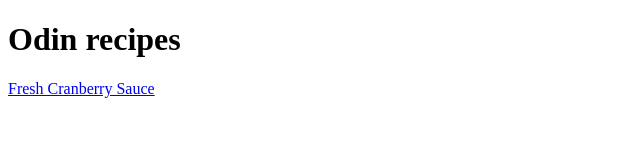
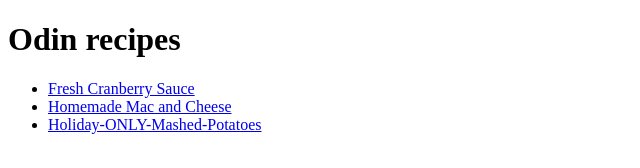
Before and after one commit to Loki966/odin-recipes, a plain HTML site: page index.html in a window 1280 px wide. Shown: the whole page, without its empty margins (0-640 px from the left). Drawn offline with Linux system fonts and the light colour scheme.

Commit message:
Format better, new recipe

```diff
--- a/index.html
+++ b/index.html
@@ -1,11 +1,23 @@
 <!DOCTYPE html>
-<html lang=en>
+<html lang="en">
   <head>
-    <meta charset="utf-8">
-
+    <meta charset="utf-8" />
   </head>
   <body>
     <h1>Odin recipes</h1>
-    <a href="odin-recipes/Fresh-Cranberry-Sauce.html">Fresh Cranberry Sauce</a>
+    <ul>
+      <li>
+        <a href="odin-recipes/Fresh-Cranberry-Sauce.html"
+          >Fresh Cranberry Sauce</a
+        >
+      </li>
+      <li>
+        <a href="odin-recipes/Homemade-Mac-and-Chees.html"
+          >Homemade Mac and Cheese
+        </a>
+      </li>
+      <li><a href="odin-recipes/Holiday-ONLY-Mashed-Potatoes.html">Holiday-ONLY-Mashed-Potatoes</a></li>
+
+    </ul>
   </body>
 </html>
```
